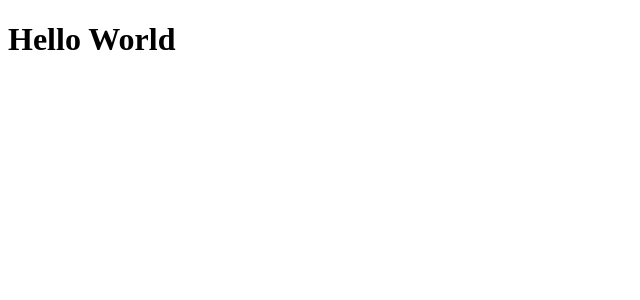
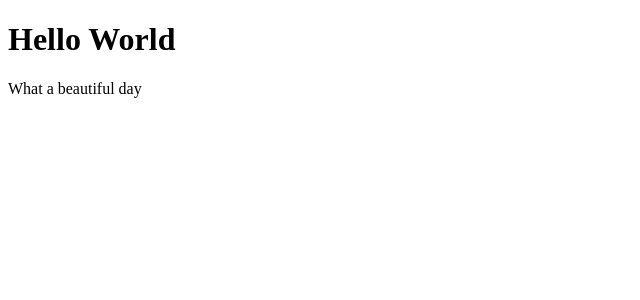
Before and after one commit to Chebaz/React, a React (Create React App) app in the folder my-app/: page / in a window 1280 px wide. Shown: the top 300 px of the page, without its empty margins (0-640 px from the left). Built offline with nearby package versions, Linux system fonts and the light colour scheme.

Commit message:
Esercizio components 07

```diff
--- a/my-app/src/Hello.js
+++ b/my-app/src/Hello.js
@@ -1,6 +1,12 @@
 import React from "react";
+import Message from "./Message";
 export default class HelloWorld extends React.Component {
   render() {
-    return <h1>Hello World</h1>;
+    return (
+      <div>
+        <h1>Hello World</h1>
+        <Message />
+      </div>
+    );
   }
 }
--- /dev/null
+++ b/my-app/src/Message.js
@@ -0,0 +1,7 @@
+import React from "react";
+
+export default class Message extends React.Component {
+  render() {
+    return <p>What a beautiful day</p>;
+  }
+}
```
